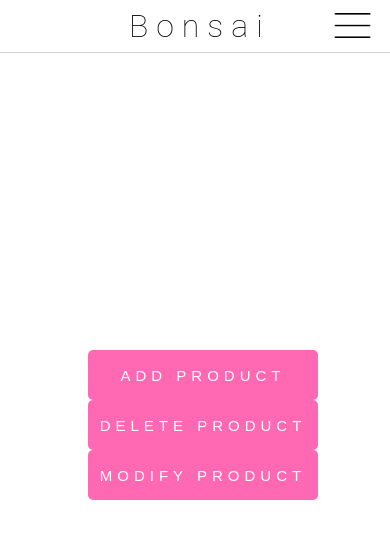
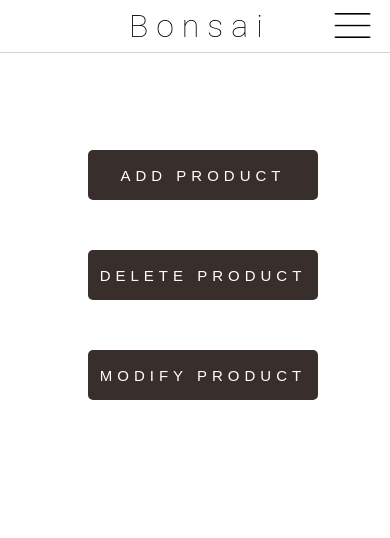
Before and after one commit to spencej4/bonsai, a React (Create React App) app: page /manage-store in a window 390 px wide. Shown: the top 538 px of the page. Built offline with nearby package versions, Linux system fonts and the light colour scheme.

Commit message:
updates add-product styling and alert, mobile and desktop

```diff
--- a/package.json
+++ b/package.json
@@ -3,6 +3,8 @@
   "version": "0.1.0",
   "private": true,
   "dependencies": {
+    "@material-ui/core": "^4.10.1",
+    "@material-ui/lab": "^4.0.0-alpha.55",
     "@testing-library/jest-dom": "^4.2.4",
     "@testing-library/react": "^9.5.0",
     "@testing-library/user-event": "^7.2.1",
--- a/src/App.css
+++ b/src/App.css
@@ -307,6 +307,16 @@ fieldset {
   font-family: 'Oswald', sans-serif;
 }
 
+.manage-store-container {
+  width: 100%;
+  height: 100vh;
+  margin-top: 350px;
+  text-align: center;
+  color: grey;
+  font-size: 28px;
+  font-family: 'Oswald', sans-serif;
+}
+
 
 .inputContainer {
   width: 100%;
@@ -1988,7 +1998,7 @@ hr {
   margin-left: 16px;
   border-radius: 5px;
   display: inline-block;
-  background-color: hotpink;
+  background-color: #382F2D;
   border: none;
   font-size: 15px;
   letter-spacing: 5px;
@@ -3350,4 +3360,25 @@ hr {
               }
 
             /* =================================== END CART =================================== */
+            /* ================================ Manage Store =============================== */
+            .manage-store-container {
+              margin-top: 150px;
             }
+            .manage-link {
+              margin-bottom: 50px;
+            }
+
+            #add-product-form {
+              width: 95%;
+            }
+
+            .input-field-container {
+              width: 98%;
+            }
+
+            .submit-button {
+
+            }
+
+            /* ============================== End Manage Store ============================= */
+            }
--- a/src/App.js
+++ b/src/App.js
@@ -4,6 +4,7 @@ import { Router } from 'react-router-dom';
 import history from './services/history';
 import Header from './components/header';
 import Routes from './routes';
+
 
 class App extends Component {
   constructor(props) {
@@ -440,7 +441,7 @@ class App extends Component {
 
   //sets state to input value of add product form fields
   handleAddProductChange(event) {
-    event.preventDefault();
+    // event.preventDefault();
     this.setState({
       [event.target.name]: event.target.value,
     });
@@ -466,19 +467,25 @@ class App extends Component {
         new_product_image_url: this.state.new_product_image_url
       })
   }).then(function(response){
-    // could not authenticate user
-    if (response.status !== 200) {
-      this.setState({
-        // for alerting user of authentiation issue
-        // loginError: true
-      })
+     // could not register user
+     if (response.status !== 200) {
+      alert('problem adding new product');
+      return response.json();
     }
     // return response.json();
-  }.bind(this))
+  }).then(function(data){
+    alert('Successfully added new product!')
+    this.setState({
+      new_product_name: null,
+      new_product_price: null,
+      new_product_description: null,
+      new_product_image_url: null
+    })
+  }.bind(this));
   }
 
+  render() {
 
-  render() {
     return (
       <Router history={history}>
         <Header
--- a/src/components/header.js
+++ b/src/components/header.js
@@ -67,7 +67,6 @@ class Header extends Component {
                     </div>
 
                     {/* mobile menu */}
-
                     {(!this.props.isAuthenticated) ? (
                             <div className='dd-login-title'>
                                 <div className='dd-login-button'
@@ -75,7 +74,6 @@ class Header extends Component {
                                 </div>
                             </div>
                         ) : (null)}
-
 
                     {(this.props.isAuthenticated) ? (
                         <div className='dd-login-title'>
@@ -155,6 +153,14 @@ class Header extends Component {
                                 </li>
                             ) : (null)}
                             <hr></hr>
+                            {/* Admin is logged in */}
+                            {(this.props.adminLogged) ? (
+                                <li className='login-option'>
+                                    <Link to="/manage-store" className='headerLink' activeclassname="active"
+                                            onClick={() => this.props.closeLoginMenu()}>Manage Store
+                                    </Link>
+                                </li>
+                            ): null}
                             {(this.props.isAuthenticated) ? (
                                 <li className='login-option'>
                                     <Link to="/user_info" className='headerLink' activeclassname="active"
--- a/src/index.js
+++ b/src/index.js
@@ -4,9 +4,10 @@ import './index.css';
 import App from './App';
 import * as serviceWorker from './serviceWorker';
 
+
 ReactDOM.render(
   <React.StrictMode>
-      <App />
+      <App/>
   </React.StrictMode>,
   document.getElementById('root')
 );
--- a/src/pages/ManageStore/AddProduct.js
+++ b/src/pages/ManageStore/AddProduct.js
@@ -1,6 +1,9 @@
 import React, { Component } from 'react';
 
 class AddProduct extends Component {
+  resetForm = () => {
+    document.getElementById("add-product-form").reset();
+  }
   render() {
     return (
       <div className='admin-container'>
@@ -8,7 +11,7 @@ class AddProduct extends Component {
         <form id='add-product-form'
               action = " "
               method = " "
-              onSubmit={(event) => this.props.onAddProductSubmit(event)}
+              onSubmit={(event) => {this.props.onAddProductSubmit(event); this.resetForm()}}
         >
             <div className='input-field-container'>
               <label className='input_label'>Product Name</label>
--- a/src/pages/ManageStore/index.js
+++ b/src/pages/ManageStore/index.js
@@ -47,7 +47,7 @@ class ManageStore extends Component {
       }
   render() {
     return (
-        <div className='temp-testing'>
+        <div className='manage-store-container'>
           {this.renderRedirect()}
           <ul className = 'manage-list'>
                 <li className = 'manage-link'>
```
Also changed, not shown: 2 other files (tests, documents, lock files or other folders). Lines whose indentation alone changed are shown as unchanged.
